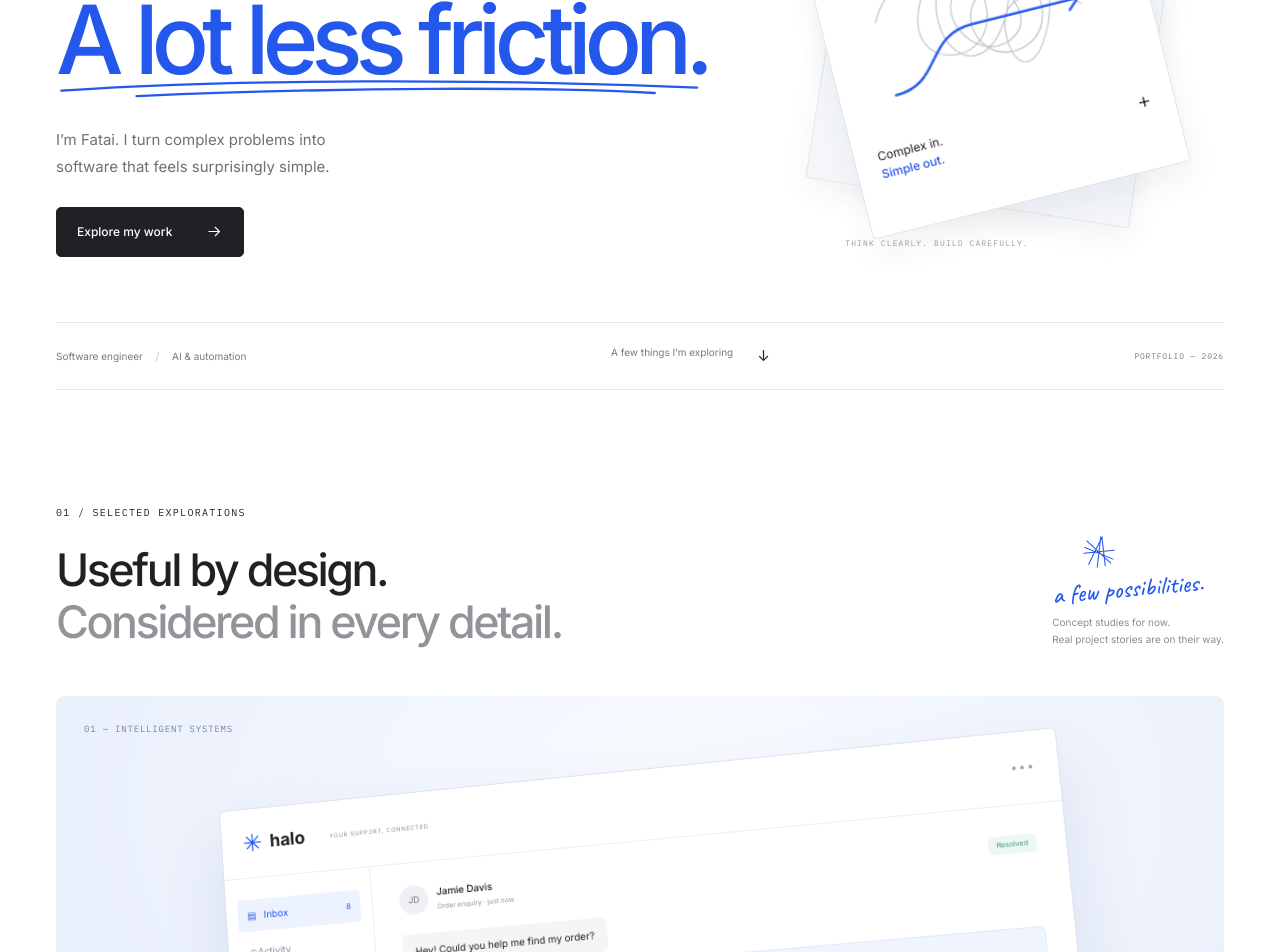
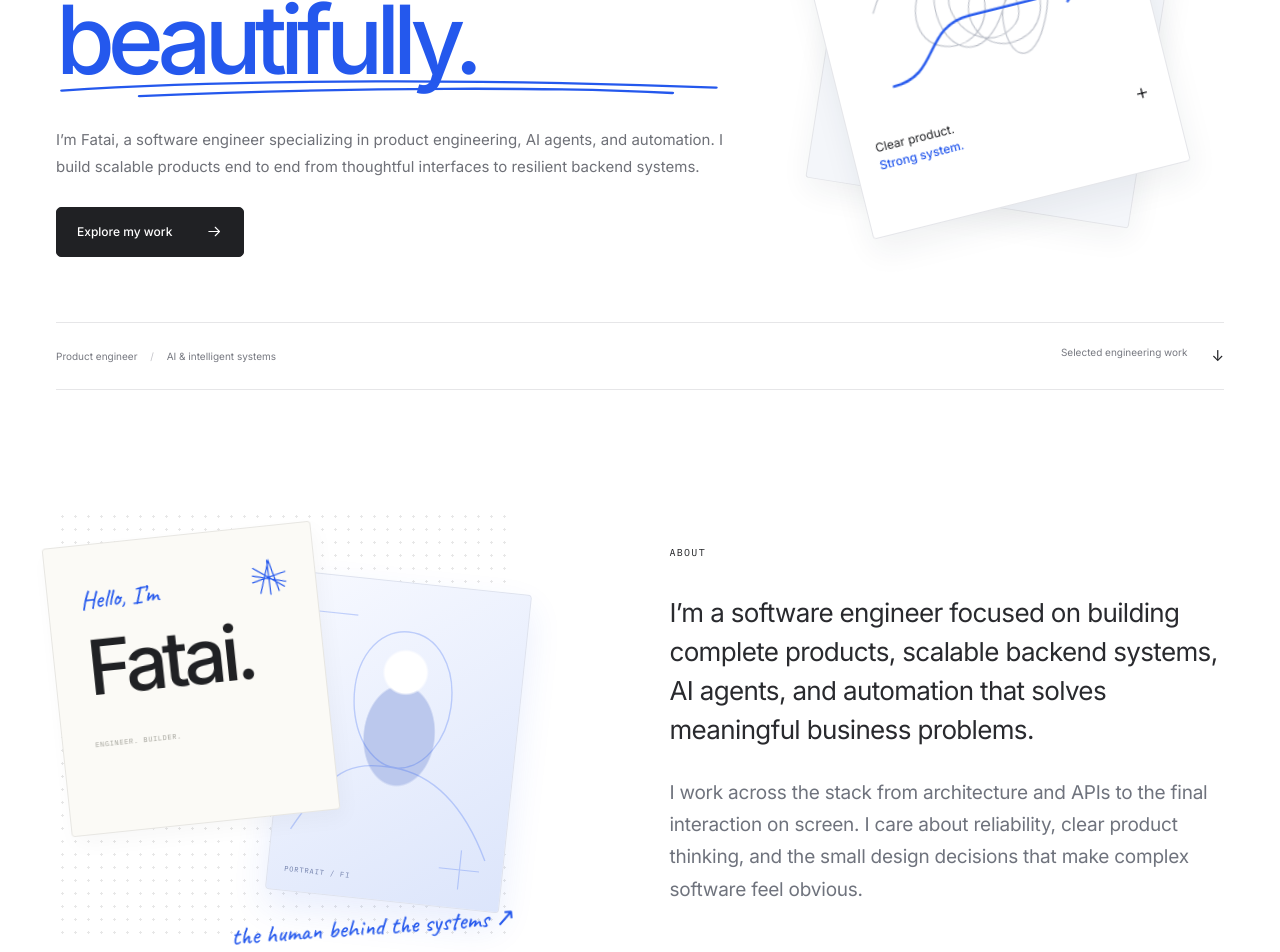
Before and after one commit to Igomigo/portfolio-v1, a Next.js app: page / in a window 1280 px wide. Shown: the part 360-1312 px from the top of the page. Built offline with nearby package versions, Linux system fonts and the light colour scheme.

Commit message:
feat: enhance portfolio components with new Capabilities section and various content updates

```diff
--- a/src/components/portfolio/About.tsx
+++ b/src/components/portfolio/About.tsx
@@ -4,62 +4,80 @@ import {
   eyebrow,
   handwriting,
   pageWidth,
-  sectionTitle,
 } from "./shared";
+
+function PortraitPlaceholder() {
+  return (
+    <div className="absolute right-0 top-10 h-[220px] w-[170px] rotate-[6deg] overflow-hidden rounded-[4px] border border-[#dfe3ee] bg-[#e9eefb] shadow-[0_16px_35px_rgba(36,88,237,.1)] md:top-[72px] md:h-[320px] md:w-[235px]">
+      <div className="absolute inset-0 bg-[radial-gradient(circle_at_50%_28%,#fff_0_8%,transparent_9%),radial-gradient(ellipse_at_50%_48%,#bbc8ed_0_21%,transparent_22%),linear-gradient(145deg,#f7f9ff,#dce5fb)]" />
+      <svg
+        className="absolute inset-0 size-full text-[#2458ed]/25"
+        viewBox="0 0 200 275"
+        fill="none"
+        aria-hidden="true"
+      >
+        <path
+          d="M15 222C44 167 61 158 97 160s65 26 88 72M59 113c6 32 26 48 43 47 22-2 39-28 40-57 1-36-18-61-43-61-26 0-47 28-40 71Z"
+          stroke="currentColor"
+          strokeWidth="1.2"
+        />
+        <path
+          d="M20 32h34M146 242h35M164 225v34"
+          stroke="currentColor"
+          strokeWidth="1"
+        />
+      </svg>
+      <span className="absolute bottom-4 left-4 font-mono text-[7px] tracking-[.13em] text-[#6d7ca8]">
+        PORTRAIT / FI
+      </span>
+    </div>
+  );
+}
 
 export default function About() {
   return (
     <section
       id="about"
-      className={`${pageWidth} grid grid-cols-1 gap-[45px] border-t border-[#e6e6e8] py-[65px] md:grid-cols-[1fr_1.15fr] md:gap-[120px] md:pb-[120px] md:pt-[105px]`}
-      aria-labelledby="about-title"
+      className={`${pageWidth} grid grid-cols-1 gap-[58px] py-[78px] md:grid-cols-[1fr_1.08fr] md:gap-[100px] md:py-[120px]`}
+      aria-labelledby="about-label"
     >
-      <Reveal>
-        <p className={`${eyebrow} mb-5 md:mb-6`}>04 / THE HUMAN BIT</p>
-        <div className="relative mx-auto mt-9 flex h-[210px] w-[230px] rotate-[-5deg] flex-col items-start rounded-[3px] border border-[#e7e6e2] bg-[#fbfaf6] p-[25px] shadow-[4px_9px_20px_#2d251105] md:mx-0 md:mt-10 md:h-[255px] md:w-[270px] md:px-7 md:py-[38px]">
-          <Spark className="absolute right-[23px] top-[23px] size-8 text-[#2458ed] md:right-[27px] md:top-8 md:size-[38px]" />
+      <Reveal className="relative mx-auto h-[310px] w-full max-w-[390px] md:mx-0 md:h-[430px] md:max-w-[460px]">
+        <div
+          className="absolute inset-0 bg-[radial-gradient(circle,#202124_1px,transparent_1.2px)] [background-size:11px_11px] opacity-[.11] md:[background-size:13px_13px]"
+          aria-hidden="true"
+        />
+        <div className="absolute left-0 top-5 z-10 flex h-[220px] w-[205px] rotate-[-6deg] flex-col items-start rounded-[3px] border border-[#e7e6e2] bg-[#fbfaf6] p-[25px] shadow-[4px_9px_20px_#2d251108] md:top-6 md:h-[290px] md:w-[270px] md:px-8 md:py-[42px]">
+          <Spark className="absolute right-[22px] top-[22px] size-8 text-[#2458ed] md:right-[27px] md:top-8 md:size-[38px]" />
           <span className={handwriting}>Hello, I’m</span>
-          <strong className="mb-[17px] mt-1.5 text-[65px] font-medium leading-[1.2] tracking-[-.07em] md:mb-[23px] md:mt-[9px] md:text-[72px]">
+          <strong className="mb-[17px] mt-1.5 text-[58px] font-medium leading-[1.2] tracking-[-.07em] md:mb-[27px] md:mt-[9px] md:text-[76px]">
             Fatai.
           </strong>
           <span className="font-mono text-[7px] tracking-[.09em] text-[#9e9d95]">
-            ENGINEER. ALWAYS A STUDENT.
+            ENGINEER. BUILDER.
           </span>
         </div>
+        <PortraitPlaceholder />
         <span
-          className={`${handwriting} mt-[27px] block rotate-[-4deg] text-center md:ml-[84px] md:mt-[30px] md:text-left`}
+          className={`${handwriting} absolute bottom-2 right-2 z-20 rotate-[-4deg] text-[21px] md:bottom-0 md:right-0 md:text-[25px]`}
         >
-          still asking “what if?”
+          the human behind the systems ↗
         </span>
       </Reveal>
-      <Reveal>
-        <h2 id="about-title" className={`${sectionTitle} mb-6 md:mb-[30px]`}>
-          A systems mind.
-          <br />
-          An eye for the details.
-        </h2>
-        <p className="mb-5 text-[13px] leading-[1.9] text-[#7e818a] md:text-sm">
-          I’m a software engineer working across products, AI agents, and
-          automation. I like the space where a difficult technical problem meets
-          a very human need.
+      <Reveal className="self-center">
+        <p id="about-label" className={`${eyebrow} mb-6 md:mb-8`}>
+          ABOUT
         </p>
-        <p className="mb-5 text-[13px] leading-[1.9] text-[#7e818a] md:text-sm">
-          I care about the architecture behind an experience as much as the
-          experience itself. The useful abstraction. The thoughtful default. The
-          interaction that makes you think,{" "}
-          <em className="font-normal text-[#202124]">“of course.”</em>
+        <p className="mb-7 max-w-[650px] text-[21px] font-normal leading-[1.55] tracking-[-.025em] text-[#292a2e] md:text-[26px] md:leading-[1.5]">
+          I’m a software engineer focused on building complete products,
+          scalable backend systems, AI agents, and automation that solves
+          meaningful business problems.
         </p>
-        <div className="mt-[34px] border-t border-[#e6e6e8] pt-[22px]">
-          <span className="font-mono text-[8px] tracking-[.09em] text-[#a0a2aa]">
-            THINGS I THINK ABOUT
-          </span>
-          <div className="mt-[17px] grid grid-cols-2 gap-x-2.5 gap-y-3.5 text-[10px] text-[#666b76] md:gap-x-6 md:text-[11px]">
-            <span>Product engineering</span>
-            <span>Intelligent systems</span>
-            <span>Interfaces & motion</span>
-            <span>APIs & infrastructure</span>
-          </div>
-        </div>
+        <p className="max-w-[620px] text-[17px] leading-[1.75] tracking-[-.012em] text-[#6f737d] md:text-[19px] md:leading-[1.7]">
+          I work across the stack from architecture and APIs to the final
+          interaction on screen. I care about reliability, clear product
+          thinking, and the small design decisions that make complex software
+          feel obvious.
+        </p>
       </Reveal>
     </section>
   );
--- a/src/components/portfolio/Approach.tsx
+++ b/src/components/portfolio/Approach.tsx
@@ -83,7 +83,7 @@ export default function Approach() {
     >
       <Reveal className="mb-12 flex flex-col items-start justify-between gap-4 md:flex-row md:items-end md:gap-10">
         <div>
-          <p className={`${eyebrow} mb-5 md:mb-6`}>03 / THE WAY I WORK</p>
+          <p className={`${eyebrow} mb-5 md:mb-6`}>HOW I WORK</p>
           <h2 id="approach-title" className={sectionTitle}>
             Care is a process.
           </h2>
--- /dev/null
+++ b/src/components/portfolio/Capabilities.tsx
@@ -0,0 +1,91 @@
+import {
+  Reveal,
+  Spark,
+  eyebrow,
+  handwriting,
+  pageWidth,
+  sectionTitle,
+} from "./shared";
+
+const capabilities = [
+  {
+    title: "Product engineering",
+    body: "Full-stack products shaped from requirements through architecture, implementation, and release.",
+    detail: "Web apps · platforms · internal tools",
+  },
+  {
+    title: "AI agents",
+    body: "Grounded agent systems that reason with context, use tools, and produce inspectable outcomes.",
+    detail: "Orchestration · RAG · evaluations",
+  },
+  {
+    title: "Automation systems",
+    body: "Reliable workflows that connect teams, data, and services while reducing repetitive operational work.",
+    detail: "Events · queues · integrations",
+  },
+  {
+    title: "Backend & infrastructure",
+    body: "APIs, services, and deployment foundations designed for clarity, observability, and scale.",
+    detail: "APIs · data · cloud systems",
+  },
+  {
+    title: "Interfaces & motion",
+    body: "Thoughtful interfaces where hierarchy, feedback, and movement help people understand the product.",
+    detail: "React · interaction · design systems",
+  },
+];
+
+export default function Capabilities() {
+  return (
+    <section
+      className="border-y border-[#eceef3] bg-[#f8f9fc] py-[75px] md:py-[105px]"
+      aria-labelledby="capabilities-title"
+    >
+      <div className={pageWidth}>
+        <Reveal className="mb-10 flex flex-col justify-between gap-5 md:mb-14 md:flex-row md:items-end">
+          <div>
+            <p className={`${eyebrow} mb-5 md:mb-6`}>
+              ENGINEERING CAPABILITIES
+            </p>
+            <h2 id="capabilities-title" className={sectionTitle}>
+              Depth across the stack.
+              <br />
+              <span className="text-[#93949a]">Care across the product.</span>
+            </h2>
+          </div>
+          <div className="relative mr-8 self-end md:mr-14">
+            <Spark className="absolute -left-11 -top-5 size-8 rotate-12 text-[#2458ed]" />
+            <span className={`${handwriting} block rotate-[-5deg]`}>
+              designed. engineered. shipped.
+            </span>
+          </div>
+        </Reveal>
+        <div className="grid grid-cols-1 border-t border-[#dfe2e9] md:grid-cols-2">
+          {capabilities.map((item, index) => (
+            <Reveal
+              key={item.title}
+              className={`group border-b border-[#dfe2e9] py-7 transition md:min-h-[220px] md:p-8 ${index % 2 === 0 ? "md:border-r" : ""} ${index === 4 ? "md:col-span-2 md:grid md:grid-cols-2 md:gap-12" : ""}`}
+            >
+              <div>
+                <span className="mb-5 block font-mono text-[8px] tracking-[.12em] text-[#9a9eaa]">
+                  0{index + 1}
+                </span>
+                <h3 className="text-[22px] font-medium tracking-[-.04em] transition group-hover:text-[#2458ed] md:text-[26px]">
+                  {item.title}
+                </h3>
+              </div>
+              <div className={index === 4 ? "md:self-end" : ""}>
+                <p className="mb-5 mt-3 max-w-md text-xs leading-[1.8] text-[#777b86]">
+                  {item.body}
+                </p>
+                <span className="font-mono text-[7px] tracking-[.08em] text-[#a1a4ae]">
+                  {item.detail.toUpperCase()}
+                </span>
+              </div>
+            </Reveal>
+          ))}
+        </div>
+      </div>
+    </section>
+  );
+}
--- a/src/components/portfolio/Header.tsx
+++ b/src/components/portfolio/Header.tsx
@@ -25,7 +25,7 @@ export default function Header() {
     };
   }, []);
   return (
-    <header className="sticky top-0 z-50 flex h-[72px] items-center justify-between border-b border-[#eee] bg-white/94 px-[22px] pt-[env(safe-area-inset-top)] backdrop-blur-[18px] md:h-[88px] md:px-9 xl:px-14">
+    <header className="sticky top-0 z-50 flex h-[72px] items-center justify-between border-b border-white/45 bg-white/55 px-[22px] pt-[env(safe-area-inset-top)] shadow-[0_1px_0_rgba(32,33,36,.05)] backdrop-blur-[4px] md:h-[88px] md:px-9 xl:px-14">
       <a
         href="#top"
         className="text-[31px] font-semibold leading-none tracking-[-.09em] text-[#202124] md:text-4xl"
--- a/src/components/portfolio/Hero.tsx
+++ b/src/components/portfolio/Hero.tsx
@@ -32,21 +32,19 @@ export default function Hero() {
             id="hero-title"
             className="motion-enter m-0 mb-[30px] text-[clamp(52px,12vw,85px)] font-medium leading-[1.04] tracking-[-.07em] md:mb-[38px] md:text-[clamp(64px,7.45vw,108px)] md:leading-[1.01] md:tracking-[-.075em]"
           >
-            A little more
-            <br />
-            thought.
+            I build software
             <br />
             <span className="relative inline-block text-[#2458ed]">
-              A lot less
-              <br className="md:hidden" /> friction.
+              that works beautifully.
               <Underline />
             </span>
           </h1>
           <div className="motion-enter-delayed">
             <p className="mb-5 max-w-[310px] text-[13px] leading-[1.75] text-[#6e7077] md:mb-[27px] md:max-w-none md:text-[15px] md:leading-[1.8]">
-              I’m Fatai. I turn complex problems into
-              <br className="hidden md:block" /> software that feels
-              surprisingly simple.
+              I’m Fatai, a software engineer specializing in product
+              engineering, AI agents, and automation. I build scalable products
+              end to end from thoughtful interfaces to resilient backend
+              systems.
             </p>
             <a className={primaryButton} href="#work">
               Explore my work <Arrow className="size-[17px]" />
@@ -61,9 +59,9 @@ export default function Hero() {
           aria-label="An animated sketch transforming a tangled line into a clear path"
         >
           <span className="absolute -right-[27px] -top-[23px] z-[2] rotate-[8deg] font-[family-name:var(--font-hand)] text-2xl font-medium leading-none text-[#2458ed] md:-right-[18px] md:-top-[42px] md:text-[25px]">
-            a little order
+            built for people.
             <br />
-            in the chaos.
+            ready to scale.
           </span>
           <svg
             className="absolute -right-[26px] top-6 z-[3] h-[55px] w-[49px] text-[#2458ed] md:-right-5 md:top-1 md:h-[66px] md:w-[68px]"
@@ -81,9 +79,6 @@ export default function Hero() {
           <div className="absolute inset-x-4 bottom-[26px] top-4 rotate-[9deg] rounded-[3px] border border-[#e4e5e9] bg-[#f4f6fa] shadow-[2px_10px_30px_#222a4510] md:inset-x-[14px] md:bottom-[30px] md:top-8" />
           <div className="motion-paper absolute inset-x-4 bottom-[26px] top-4 rotate-[-7deg] rounded-[3px] border border-[#e4e5e9] bg-white p-4 shadow-[0_15px_30px_#222a4510] md:inset-x-[14px] md:bottom-[30px] md:top-8 md:p-[23px]">
             <div className="flex items-center justify-between text-[#888b94]">
-              <span className="font-mono text-[7px] leading-[1.6] tracking-[.09em] md:text-[10px]">
-                FIG. 01
-              </span>
               <span className="size-[7px] rounded-full border border-[#9b9ca3]" />
             </div>
             <svg
@@ -117,33 +112,27 @@ export default function Hero() {
             </svg>
             <div className="flex items-center justify-between text-[10px] leading-[1.5] md:text-xs">
               <span>
-                Complex in.
+                  Clear product.
                 <br />
                 <strong className="font-medium text-[#2458ed]">
-                  Simple out.
+                  Strong system.
                 </strong>
               </span>
               <span className="text-[22px] font-light">+</span>
             </div>
           </div>
-          <span className="absolute bottom-[-3px] left-6 font-mono text-[6px] tracking-[.14em] text-[#9b9da6] md:-bottom-3.5 md:left-[30px] md:text-[8px]">
-            THINK CLEARLY. BUILD CAREFULLY.
-          </span>
         </div>
       </div>
       <div className="flex items-center justify-between border-y border-[#e6e6e8] py-[17px] text-[8px] text-[#777981] md:py-[22px] md:text-[10px]">
         <span>
-          Software engineer{" "}
+          Product engineer{" "}
           <span className="mx-[7px] text-[#c3c3c8] md:mx-2.5">/</span> AI &
-          automation
+          intelligent systems
         </span>
         <a className="flex gap-0 md:gap-6" href="#work">
-          <span className="hidden md:inline">A few things I’m exploring</span>
+          <span className="hidden md:inline">Selected engineering work</span>
           <b className="text-[15px] font-normal text-[#202124]">↓</b>
         </a>
-        <span className="hidden font-mono text-[8px] tracking-[.1em] md:inline">
-          PORTFOLIO — 2026
-        </span>
       </div>
     </section>
   );
--- a/src/components/portfolio/Portfolio.tsx
+++ b/src/components/portfolio/Portfolio.tsx
@@ -8,6 +8,7 @@ import AutomationDemo from "./AutomationDemo";
 import Approach from "./Approach";
 import About from "./About";
 import Contact from "./Contact";
+import Capabilities from "./Capabilities";
 
 export default function Portfolio() {
   const root = useRef<HTMLDivElement>(null);
@@ -47,10 +48,11 @@ export default function Portfolio() {
       <Header />
       <main id="main">
         <Hero />
+        <About />
         <Work />
         <AutomationDemo />
         <Approach />
-        <About />
+        <Capabilities />
         <Contact />
       </main>
     </div>
--- a/src/components/portfolio/Work.tsx
+++ b/src/components/portfolio/Work.tsx
@@ -238,7 +238,7 @@ export default function Work() {
       <Reveal className="mb-7 flex flex-col items-start justify-between gap-[23px] md:mb-12 md:flex-row md:items-end md:gap-10">
         <div>
           <p className={`${eyebrow} mb-5 md:mb-6`}>
-            01 / SELECTED EXPLORATIONS
+            SELECTED WORK
           </p>
           <h2 id="work-title" className={sectionTitle}>
             Useful by design.
```
Also changed, not shown: src/components/portfolio/AutomationDemo.tsx (+21 -20 lines), src/components/portfolio/Contact.tsx (+8 -10 lines).
